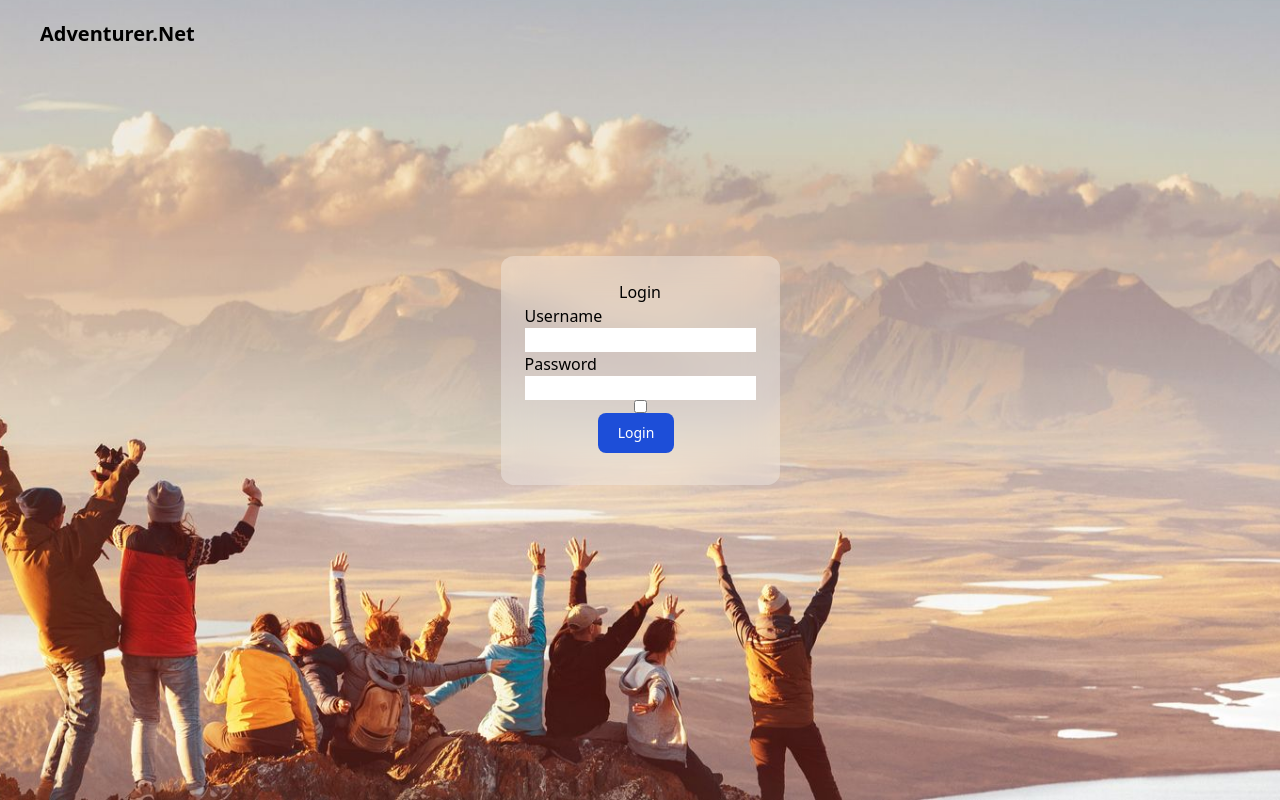
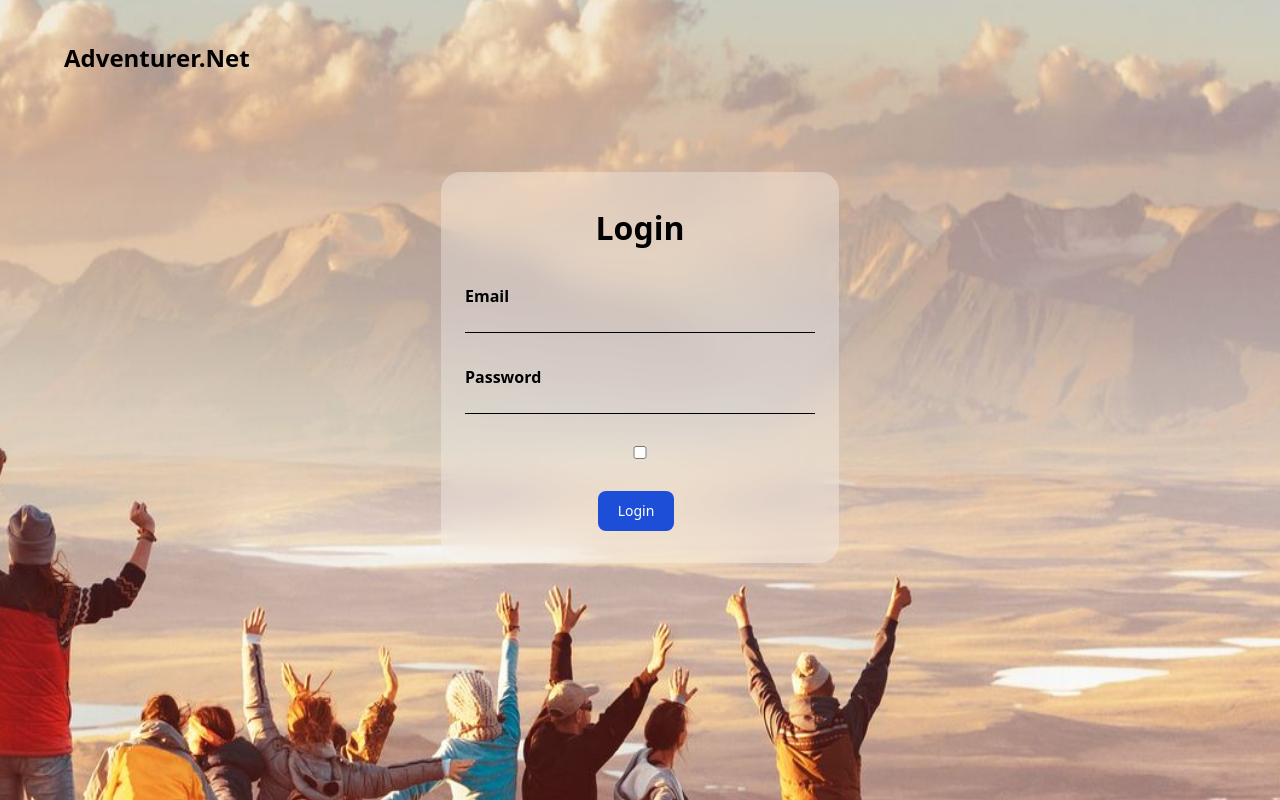
Before and after one commit to wojteknopants/adventurenet, a React (Vite) app in the folder frontend/: page / in a window 1280 px wide. Built offline with nearby package versions, Linux system fonts and the light colour scheme.

Commit message:
Add a little bit to loginContext and fix background (need to separete input fields to different reuseble components)

```diff
--- a/frontend/src/assets/index.ts
+++ b/frontend/src/assets/index.ts
@@ -1,4 +1,4 @@
-import loginBackground from "./loginBackground.png";
+import loginBackground from "./loginBackground.jpg";
 
 export {
   loginBackground
--- a/frontend/src/pages/login/LoginContext.tsx
+++ b/frontend/src/pages/login/LoginContext.tsx
@@ -5,24 +5,34 @@ import Button from "../../components/Button";
 const LoginContext = () => {
   return (
     <div
-      className="flex-col px-10 py-5 w-[100%] h-screen bg-cover bg-center"
+      className="flex-col px-16 py-10 w-[100%] h-screen"
       style={{
-        backgroundImage: `url(${loginBackground})`,
+        background: `url(${loginBackground})`,
+        backgroundSize: "200% 200%",
+        backgroundPosition: "50% 80%",
       }}
     >
       <header className="flex flex-1">
-        <div className="text-xl font-bold">Adventurer.Net</div>
+        <div className="text-[24px] font-bold">Adventurer.Net</div>
       </header>
 
-      <div className="flex justify-center ">
-        <form className="flex flex-col justify-center p-6 mt-52 backdrop-blur-lg bg-white/30 rounded-[5%]">
-          <label className="flex justify-center">Login</label>
-          <label>Username</label>
-          <input type="text" />
-          <label>Password</label>
-          <input type="text" />
-          <input type="checkbox"></input>
-          <div className="flex justify-center">
+      <div className="flex justify-center">
+        <form className="flex flex-col justify-center p-6 mt-24 backdrop-blur-lg bg-white/30 rounded-[5%]">
+          <label className="flex justify-center text-[32px] font-bold mt-2">
+            Login
+          </label>
+          <label className="mt-8 font-semibold">Email</label>
+          <input
+            type="text"
+            className="border-b-[1px] border-black w-[350px] bg-transparent"
+          />
+          <label className="mt-8 font-semibold">Password</label>
+          <input
+            type="text"
+            className="border-b-[1px] border-black w-[350px] bg-transparent"
+          />
+          <input type="checkbox" className="mt-8"></input>
+          <div className="flex justify-center mt-8">
             <Button />
           </div>
         </form>
```
Also changed, not shown: frontend/src/assets/loginBackground.jpg (added).
